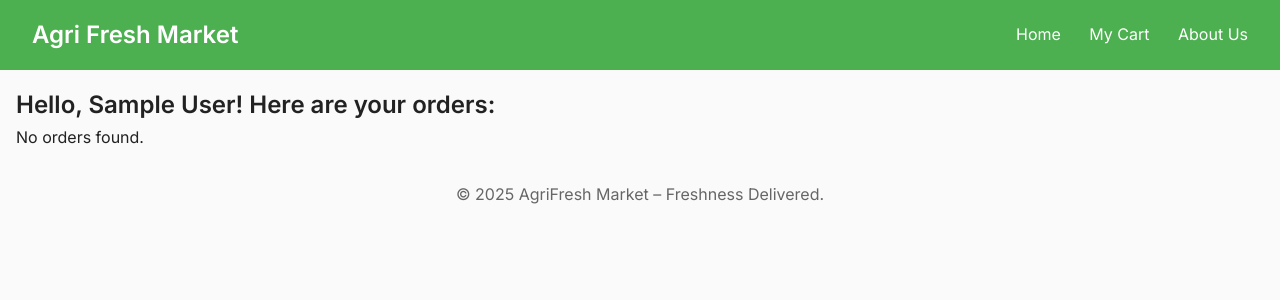
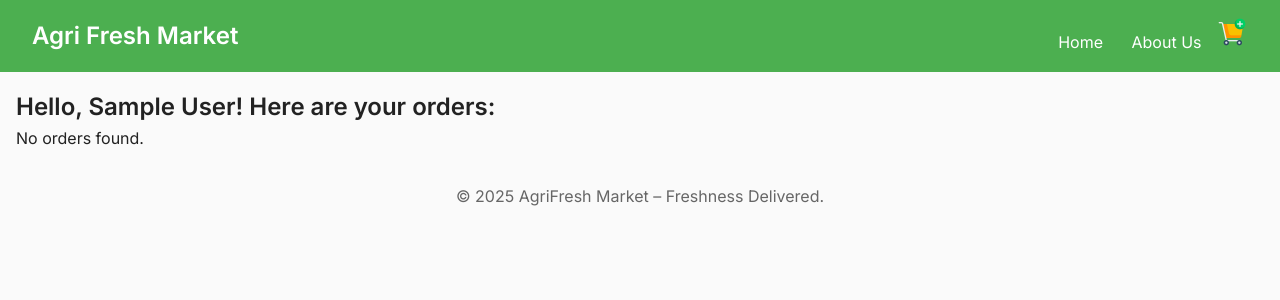
Before and after one commit to EricJamesSonio/Agri_fresh, a PHP site: page /my-orders.php in a window 1280 px wide. Shown: the top 300 px of the page. Run offline with PHP 8.4, Linux system fonts and the light colour scheme; the visitor is signed in with stand-in values (Sample User, id 1); data that the repository does not hold is empty.

Commit message:
Fix other files

```diff
--- a/Code/frontend/html/about.html
+++ b/Code/frontend/html/about.html
@@ -16,7 +16,6 @@
     <h1>Agri Fresh Market</h1>
     <nav>
       <a href="index.php">Home</a>
-      <a href="about.html">About Us</a>
       <a href="index.php#products">Products</a>
       <a href="login.html">Log in</a>
     </nav>
--- a/Code/frontend/html/home.html
+++ b/Code/frontend/html/home.html
@@ -22,7 +22,6 @@
       </a>
       <a href="about.html">About Us</a>
       <a href="#products">Products</a>
-      <a href="#contact">Contact</a>
     </nav>
   </header>
 
--- a/Code/frontend/html/my-cart.html
+++ b/Code/frontend/html/my-cart.html
@@ -24,7 +24,6 @@ $role = $_SESSION['role'] ?? 'customer';
     <a href="index.php">Home</a>
     <a href="about.html">About&nbsp;Us</a>
     <a href="index.php#products">Products</a>
-    <a href="index.php#contact">Contact</a>
     <a href="#" onclick="logout()">Logout</a>
   </nav>
 </header>
--- a/Code/frontend/html/my-orders.php
+++ b/Code/frontend/html/my-orders.php
@@ -53,8 +53,11 @@ $customer_name = $_SESSION['customer_name'] ?? 'Customer';
   <h1>Agri Fresh Market</h1>
   <nav>
     <a href="index.php">Home</a>
-    <a href="my-cart.html">My Cart</a>
     <a href="about.html">About Us</a>
+    <a href="my-cart.html" style="display: inline-block; margin-left: 10px;">
+        <img src="../images/cart.jpg" alt="Cart" style="width:32px; height:32px;">
+    </a>
+
   </nav>
 </header>
 
```
